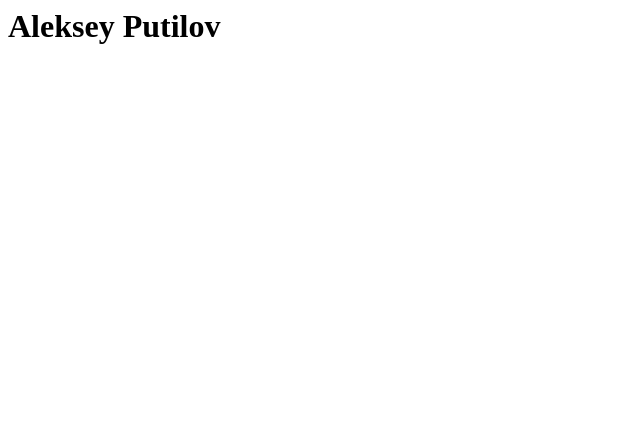
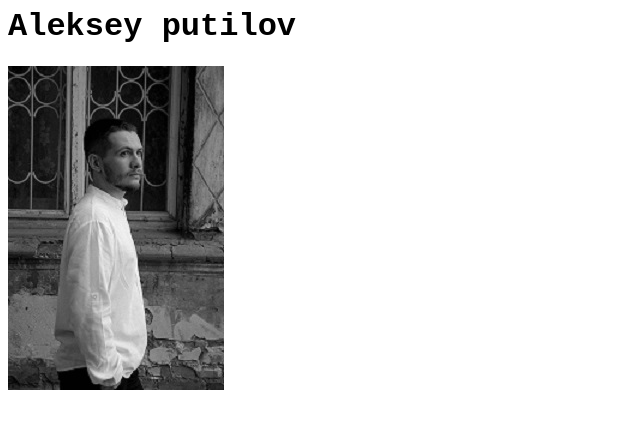
Before and after one commit to Barsec13/rsschool-cv, a plain HTML site: page index.html in a window 1280 px wide. Shown: the whole page, without its empty margins (0-640 px from the left). Drawn offline with Linux system fonts and the light colour scheme.

Commit message:
feat: add favicon and font

```diff
--- a/index.html
+++ b/index.html
@@ -1 +1,14 @@
-<h1>Aleksey Putilov</h1>
+<html lang="en">
+<head>
+    <meta charset="UTF-8">
+    <meta http-equiv="X-UA-Compatible" content="IE=edge">
+    <meta name="viewport" content="width=device-width, initial-scale=1.0">
+    <title>cv</title>
+    <link rel="stylesheet" href="style.css">
+    <link rel="icon" href="assets/img/favicon.ico">
+</head>
+<body>
+    <h1>Aleksey putilov</h1>
+    <img src="assets/img/Avatar.jpg" alt="my photo">
+</body>
+</html>
--- a/style.css
+++ b/style.css
@@ -0,0 +1,7 @@
+body{
+    font-family: 'Roboto Mono', monospace;
+}
+
+* {
+    box-sizing: border-box;
+  }
```
Also changed, not shown: assets/img/favicon.ico (added).
